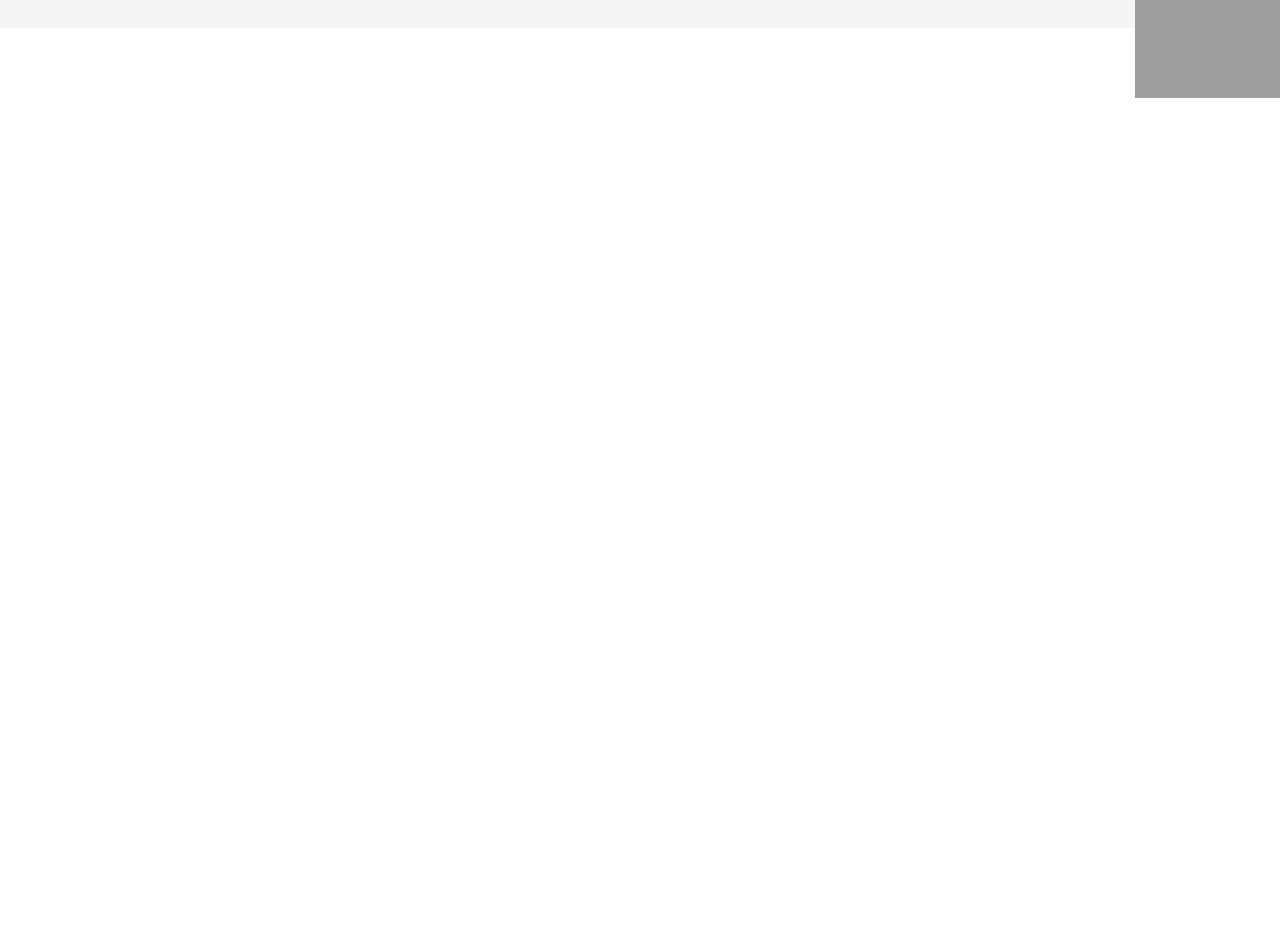
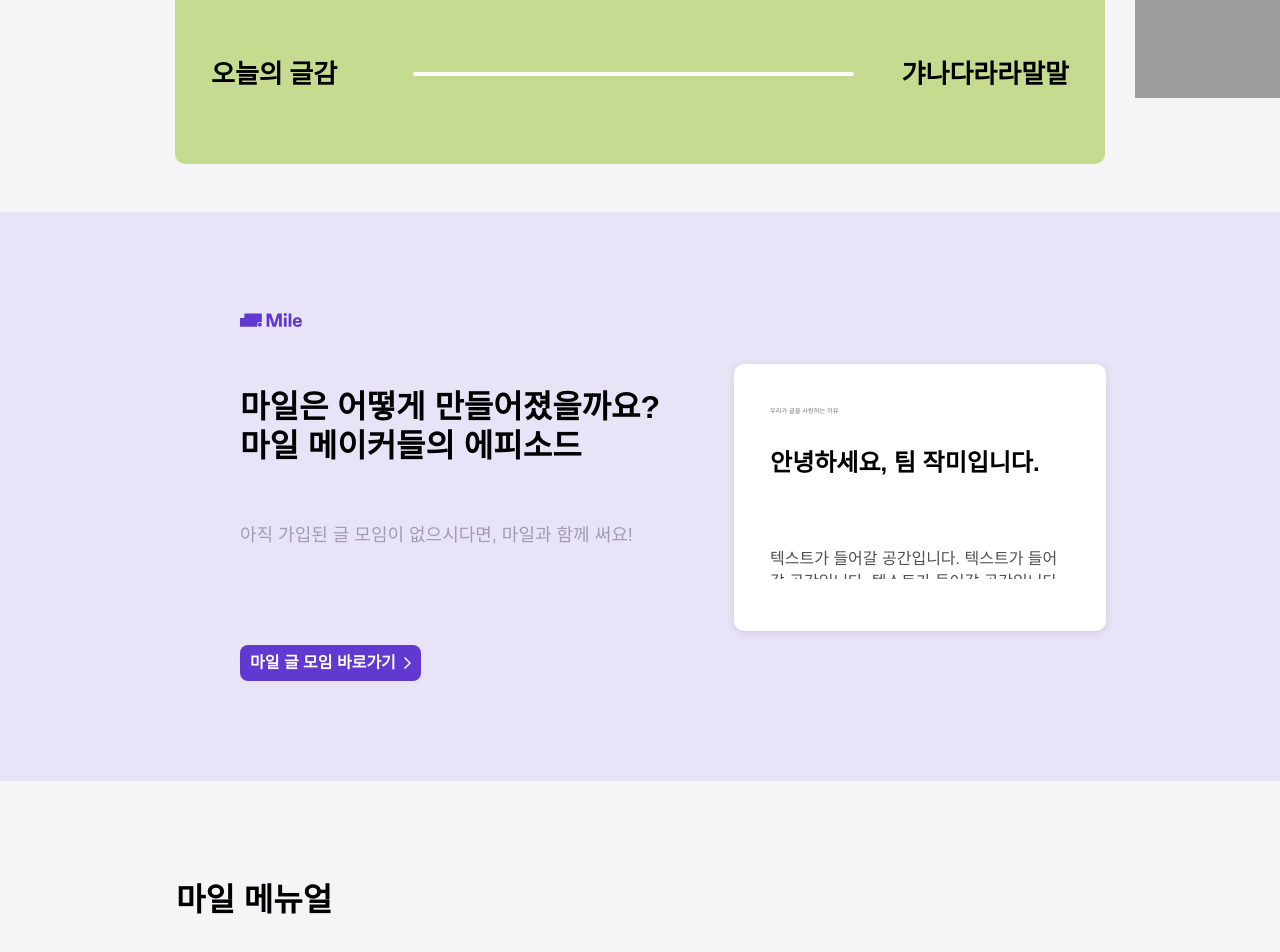
Before and after one commit to Mile-Writings/Mile-Client, a React (Vite) app: page / in a window 1280 px wide. Shown: the part 1173-2125 px from the top of the page. Before the commit the page ends 1275 px from the top, so only its background shows below. Built offline with nearby package versions, Linux system fonts and the light colour scheme; a web font is replaced by a local one; what emotion-reset would draw is missing.

Commit message:
feat: 컴포넌트 합치기

```diff
--- a/src/pages/main/Main.tsx
+++ b/src/pages/main/Main.tsx
@@ -1,6 +1,9 @@
 import styled from '@emotion/styled';
 
 import Carousel from './components/Carousel';
+import Introduction from './components/Introduction';
+import Manual from './components/Manual';
+import Ruler from './components/Ruler';
 import Summary from './components/Summary';
 
 const Main = () => {
@@ -12,6 +15,9 @@ const Main = () => {
         <Carousel />
         <Carousel />
       </CarouselComponentLayout>
+      <Ruler />
+      <Introduction />
+      <Manual />
     </MainPageWrapper>
   );
 };
```
